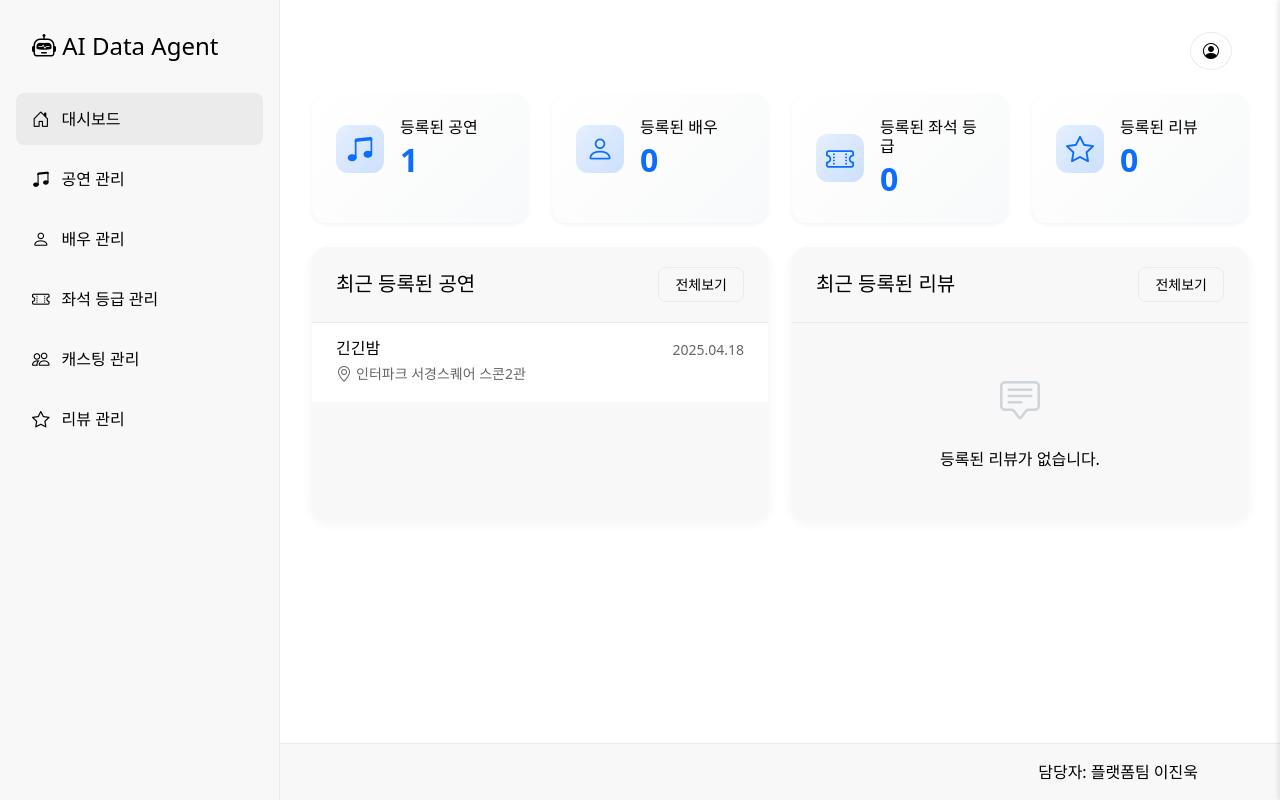
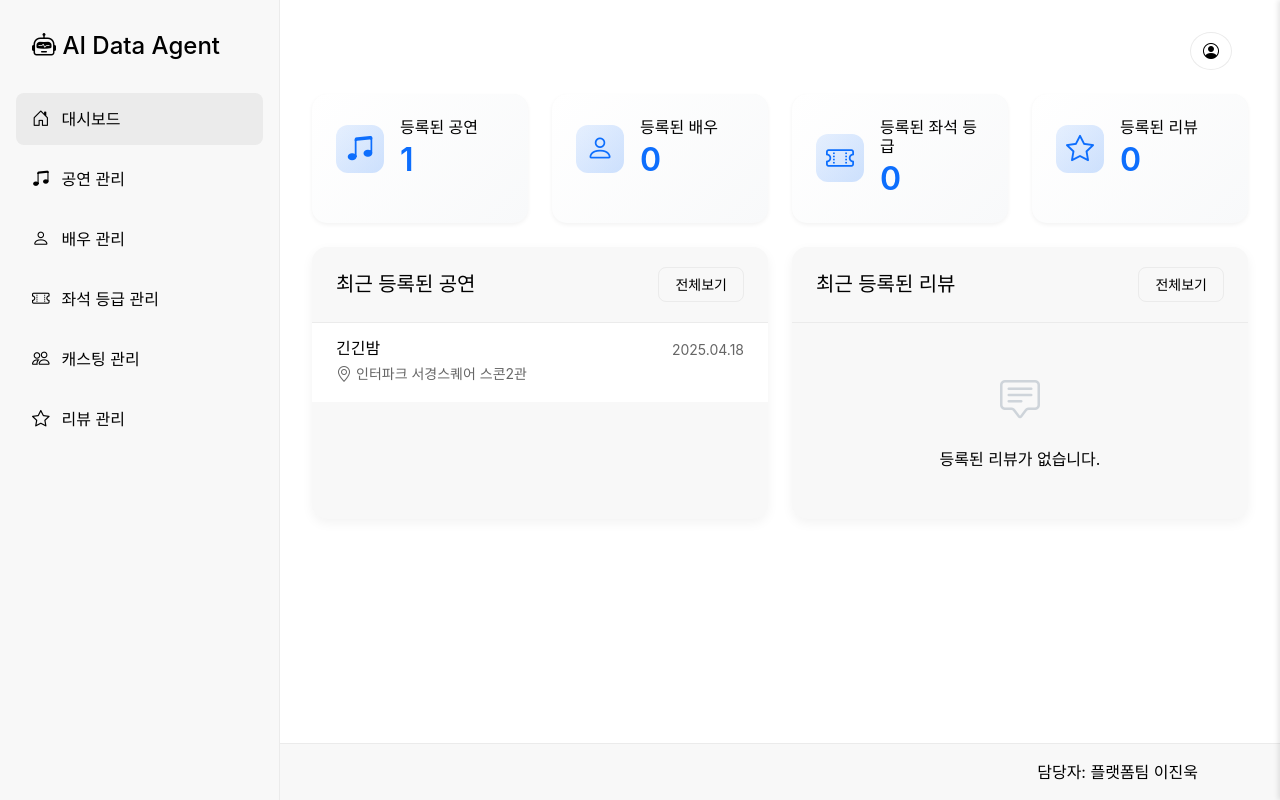
Before and after one commit to ts-agent/library-ai-agent, a Django app: page /data_analysis/ in a window 1280 px wide. Run offline with Django 5.2, Linux system fonts and the light colour scheme; a user stored in the database is signed in; data comes from the database, SQL or seed files in the repository; data that the repository does not hold is empty; some web fonts are replaced.

Commit message:
font: 프리텐다드 폰트 적용

```diff
--- a/ai_agent/settings.py
+++ b/ai_agent/settings.py
@@ -26,7 +26,7 @@ BASE_DIR = Path(__file__).resolve().parent.parent
 SECRET_KEY = os.environ.get('DJANGO_SECRET_KEY', 'django-insecure-dj%$r4@y-xfk=vb7x5lzk1va6%$u#+a@e+wj2hl3%mv*fqz5za')
 
 # SECURITY WARNING: don't run with debug turned on in production!
-DEBUG = os.environ.get('DJANGO_DEBUG', '') != 'True'
+DEBUG = os.environ.get('DJANGO_DEBUG', 'True') == 'True'
 
 ALLOWED_HOSTS = [
     'library-ai-agent-kr.du.r.appspot.com',
--- /dev/null
+++ b/data_analysis/static/data_analysis/css/fonts.css
@@ -0,0 +1,9 @@
+@import url("https://cdn.jsdelivr.net/gh/orioncactus/pretendard@v1.3.9/dist/web/static/pretendard.min.css");
+
+:root {
+    --font-pretendard: Pretendard, -apple-system, BlinkMacSystemFont, system-ui, Roboto, "Helvetica Neue", "Segoe UI", "Apple SD Gothic Neo", "Noto Sans KR", "Malgun Gothic", "Apple Color Emoji", "Segoe UI Emoji", "Segoe UI Symbol", sans-serif;
+}
+
+body {
+    font-family: var(--font-pretendard);
+}
--- a/data_analysis/templates/base.html
+++ b/data_analysis/templates/base.html
@@ -5,13 +5,17 @@
     <meta name="viewport" content="width=device-width, initial-scale=1.0">
     <title>{% block title %}AI Data Agent{% endblock %}</title>
 
+    {% load static %}
+
     <!-- Bootstrap 5 CSS -->
     <link href="https://cdn.jsdelivr.net/npm/bootstrap@5.3.3/dist/css/bootstrap.min.css" rel="stylesheet">
     <!-- Bootstrap Icons -->
-    <link rel="stylesheet" href="https://cdn.jsdelivr.net/npm/bootstrap-icons@1.11.3/font/bootstrap-icons.min.css">
+    <link rel="stylesheet" href="https://cdn.jsdelivr.net/npm/bootstrap-icons@1.11.3/font/bootstrap-icons.css">
+
+    <!-- Pretendard Font -->
+    <link rel="stylesheet" href="{% static 'data_analysis/css/fonts.css' %}">
 
     <!-- Custom CSS -->
-    {% load static %}
     <link rel="stylesheet" href="{% static 'data_analysis/css/style.css' %}">
 
     <!-- 추가 CSS -->
```
